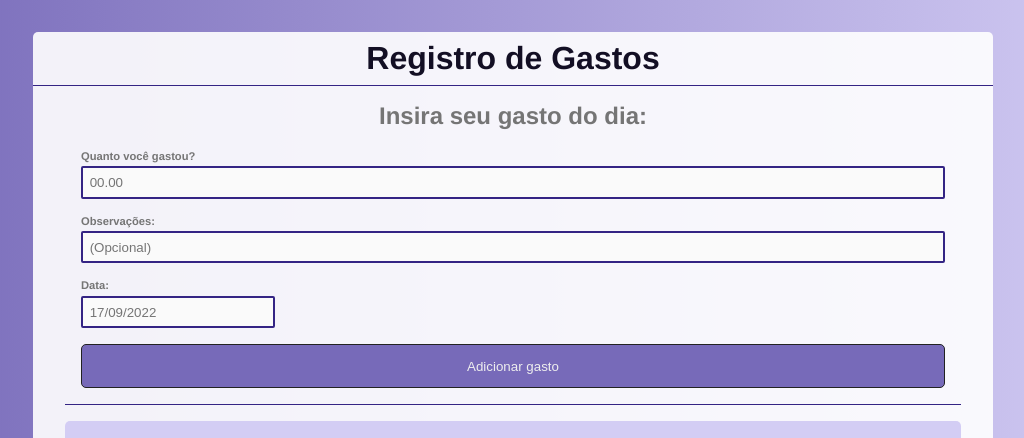
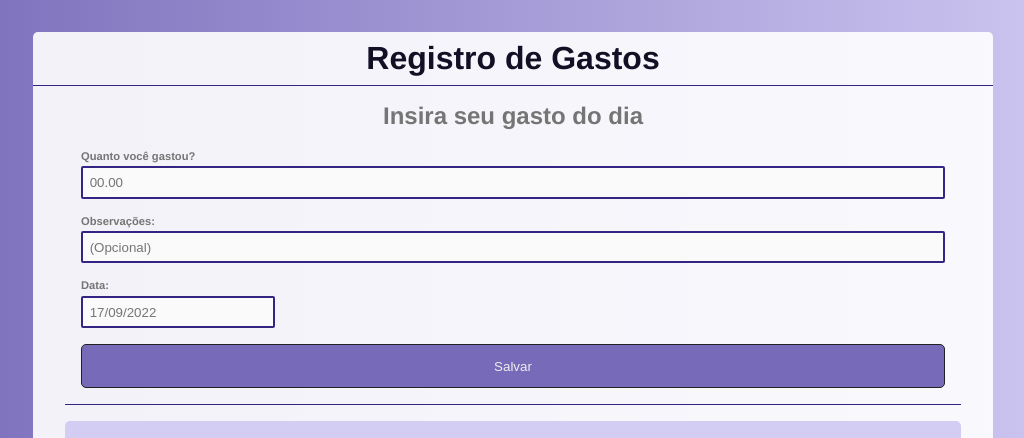
Before and after one commit to RodrigoLages/projetoZeus, a React (Create React App) app in the folder front/: page / in a window 1280 px wide. Shown: the top 438 px of the page, without its empty margins (127-1151 px from the left). Built offline with nearby package versions, Linux system fonts and the light colour scheme; no server answers.

Commit message:
Added update option to web front

```diff
--- a/front/src/App.css
+++ b/front/src/App.css
@@ -114,8 +114,11 @@ input[type="submit"] {
   text-align: center;
 }
 
+.purchase_container {
+  border-bottom: 1px solid #444;
+}
+
 .purchase {
-  border-bottom: 1px solid #444;
   padding: 1em 0;
   display: flex;
   justify-content: space-between;
@@ -131,7 +134,7 @@ input[type="submit"] {
   font-size: 0.7em;
   margin-bottom: 1.5em;
   word-wrap: break-word;
-  width: 50em;
+  width: 90%;
 }
 
 .purchase svg {
@@ -144,3 +147,19 @@ input[type="submit"] {
 svg:hover {
   color: var(--base-color-alt);
 }
+
+.left {
+  width: 0;
+  flex-grow: 1;
+  flex: 1;
+}
+
+.formEditShow {
+  display: block;
+  padding-bottom: 1.5em;
+}
+
+.formEditHide {
+  display: none;
+  padding-bottom: 1.5em;
+}
--- a/front/src/App.js
+++ b/front/src/App.js
@@ -1,16 +1,16 @@
 import "./App.css";
 
 import { useState, useEffect } from "react";
-import { BsTrash, BsArrowLeft, BsArrowRight } from "react-icons/bs";
-import DatePicker from "react-datepicker";
-import "react-datepicker/dist/react-datepicker.css";
+import { BsArrowLeft, BsArrowRight } from "react-icons/bs";
+import Form from "./components/Form";
+import ListItem from "./components/ListItem";
 
 const API = "http://localhost:4000";
 
 function App() {
   const [cost, setCost] = useState("");
   const [obs, setObs] = useState("");
-  const [selectedDate, setSelectedDate] = useState(new Date());
+  const [selectedDate, setSelectedDate] = useState(new Date().toString());
   const [selectedMonth, setSelectedMonth] = useState(new Date().getMonth());
   const [selectedYear, setSelectedYear] = useState(new Date().getFullYear());
   const [purchases, setPurchases] = useState([]);
@@ -68,47 +68,6 @@ function App() {
     loadData();
   }, []);
 
-  const handleSubmit = async (e) => {
-    e.preventDefault();
-
-    const purchase = {
-      cost,
-      obs,
-      date: selectedDate,
-    };
-
-    const res = await fetch(API + "/compra", {
-      method: "POST",
-      body: JSON.stringify(purchase),
-      headers: {
-        "Content-Type": "application/json",
-      },
-    })
-      .then((res) => res.json())
-      .then((data) => data)
-      .catch((err) => console.log(err));
-
-    setPurchases((prevState) =>
-      [...prevState, res.novaCompra].sort(
-        (a, b) => new Date(a.date).getDate() - new Date(b.date).getDate()
-      )
-    );
-
-    setCost("");
-    setObs("");
-    setSelectedDate(new Date());
-  };
-
-  const handleDelete = async (_id) => {
-    await fetch(API + "/compra/" + _id, {
-      method: "DELETE",
-    });
-
-    setPurchases((prevState) =>
-      prevState.filter((purchase) => purchase._id !== _id)
-    );
-  };
-
   const handleLeftArrow = () => {
     if (selectedMonth === 0) {
       setSelectedMonth(11);
@@ -131,44 +90,17 @@ function App() {
         <h1>Registro de Gastos</h1>
       </div>
       <div className="form">
-        <h2>Insira seu gasto do dia:</h2>
-        <form onSubmit={handleSubmit}>
-          <div className="form-control">
-            <label htmlFor="cost">Quanto você gastou?</label>
-            <input
-              type="number"
-              name="cost"
-              placeholder="00.00"
-              onChange={(e) => setCost(parseFloat(e.target.value))}
-              value={cost || ""}
-              min="0"
-              step="0.01"
-              required
-            />
-          </div>
-          <div className="form-control">
-            <label htmlFor="obs">Observações:</label>
-            <input
-              type="text"
-              name="obs"
-              placeholder="(Opcional)"
-              onChange={(e) => setObs(e.target.value)}
-              value={obs || ""}
-            />
-          </div>
-          <div className="form-control">
-            <label htmlFor="date">Data:</label>
-            <DatePicker
-              name="date"
-              selected={selectedDate}
-              onChange={(date) => setSelectedDate(date)}
-              dateFormat="dd/MM/yyyy"
-              maxDate={new Date()}
-              required
-            />
-          </div>
-          <input type="submit" value="Adicionar gasto" />
-        </form>
+        <h2>Insira seu gasto do dia</h2>
+        <Form
+          _id={undefined}
+          cost={cost}
+          setCost={setCost}
+          obs={obs}
+          setObs={setObs}
+          selectedDate={selectedDate}
+          setSelectedDate={setSelectedDate}
+          setPurchases={setPurchases}
+        />
       </div>
       <div className="total-month">
         <BsArrowLeft onClick={() => handleLeftArrow()} />
@@ -184,18 +116,14 @@ function App() {
         <h2>Lista de gastos</h2>
         {getMonthPurchases().length === 0 && <p>Não há gastos neste mês</p>}
         {getMonthPurchases().map((purchase) => (
-          <div className="purchase" key={purchase._id}>
-            <div>
-              <h3>R$ {parseFloat(purchase.cost).toFixed(2)}</h3>
-              <p>
-                Observações: {purchase.obs === "" ? "Nenhuma" : purchase.obs}
-              </p>
-            </div>
-            <div>
-              <h4>{new Date(purchase.date).toLocaleDateString("pt-BR")}</h4>
-              <BsTrash onClick={() => handleDelete(purchase._id)} />
-            </div>
-          </div>
+          <ListItem
+            key={purchase._id}
+            _id={purchase._id}
+            cost={purchase.cost}
+            obs={purchase.obs}
+            date={purchase.date}
+            setPurchases={setPurchases}
+          />
         ))}
       </div>
     </div>
--- /dev/null
+++ b/front/src/components/Form.js
@@ -0,0 +1,111 @@
+import DatePicker from "react-datepicker";
+import "react-datepicker/dist/react-datepicker.css";
+
+const API = "http://localhost:4000";
+
+function Form(props) {
+  const handleSubmit = async (e) => {
+    e.preventDefault();
+
+    if (!props._id) {
+      //Create
+      const purchase = {
+        cost: props.cost,
+        obs: props.obs,
+        date: props.selectedDate,
+      };
+
+      const res = await fetch(API + "/compra", {
+        method: "POST",
+        body: JSON.stringify(purchase),
+        headers: {
+          "Content-Type": "application/json",
+        },
+      })
+        .then((res) => res.json())
+        .then((data) => data)
+        .catch((err) => console.log(err));
+
+      props.setPurchases((prevState) =>
+        [...prevState, res.novaCompra].sort(
+          (a, b) => new Date(a.date).getDate() - new Date(b.date).getDate()
+        )
+      );
+
+      props.setCost("");
+      props.setObs("");
+      props.setSelectedDate(new Date().toString());
+    } else {
+      //Update
+      const purchase = {
+        _id: props._id,
+        cost: props.cost,
+        obs: props.obs,
+        date: props.selectedDate,
+      };
+
+      await fetch(API + "/compra/" + purchase._id, {
+        method: "PATCH",
+        body: JSON.stringify(purchase),
+        headers: {
+          "Content-Type": "application/json",
+        },
+      });
+
+      const res = await fetch(API + "/compra")
+        .then((res) => res.json())
+        .then((data) => data)
+        .catch((err) => console.log(err));
+
+      props.setPurchases(
+        res.compras.sort(
+          (a, b) => new Date(a.date).getDate() - new Date(b.date).getDate()
+        )
+      );
+
+      props.setFormVisibility(false);
+    }
+  };
+
+  return (
+    <form onSubmit={handleSubmit}>
+      <div className="form-control">
+        <label htmlFor="cost">Quanto você gastou?</label>
+        <input
+          type="number"
+          name="cost"
+          placeholder="00.00"
+          onChange={(e) => props.setCost(parseFloat(e.target.value))}
+          value={props.cost || ""}
+          min="0"
+          step="0.01"
+          required
+        />
+      </div>
+      <div className="form-control">
+        <label htmlFor="obs">Observações:</label>
+        <input
+          type="text"
+          name="obs"
+          placeholder="(Opcional)"
+          onChange={(e) => props.setObs(e.target.value)}
+          value={props.obs || ""}
+        />
+      </div>
+      <div className="form-control">
+        <label htmlFor="date">Data:</label>
+        <DatePicker
+          name="date"
+          selected={new Date(props.selectedDate)}
+          onChange={(date) => props.setSelectedDate(date.toString())}
+          dateFormat="dd/MM/yyyy"
+          maxDate={new Date()}
+          required
+        />
+      </div>
+      <input type="submit" value="Salvar" />
+    </form>
+  );
+}
+
+export default Form;
--- /dev/null
+++ b/front/src/components/ListItem.js
@@ -0,0 +1,59 @@
+import { useState } from "react";
+import { BsPencilSquare, BsTrash } from "react-icons/bs";
+import Form from "./Form";
+
+const API = "http://localhost:4000";
+
+function ListItem(props) {
+  const [cost, setCost] = useState(props.cost);
+  const [obs, setObs] = useState(props.obs);
+  const [selectedDate, setSelectedDate] = useState(props.date);
+  const [formVisibility, setFormVisibility] = useState(false);
+
+  const handleEdit = async (_id) => {
+    setFormVisibility(!formVisibility);
+  };
+
+  const handleDelete = async (_id) => {
+    await fetch(API + "/compra/" + _id, {
+      method: "DELETE",
+    });
+
+    props.setPurchases((prevState) =>
+      prevState.filter((purchase) => purchase._id !== _id)
+    );
+  };
+
+  return (
+    <div className="purchase_container">
+      <div className="purchase" key={props._id}>
+        <div className="left">
+          <h3>R$ {parseFloat(cost).toFixed(2)}</h3>
+          <p>Observações: {obs === "" ? "Nenhuma" : obs}</p>
+        </div>
+        <div>
+          <h4>{new Date(selectedDate).toLocaleDateString("pt-BR")}</h4>
+          <div>
+            <BsPencilSquare onClick={() => handleEdit(props._id)} />
+            <BsTrash onClick={() => handleDelete(props._id)} />
+          </div>
+        </div>
+      </div>
+      <div className={formVisibility ? "formEditShow" : "formEditHide"}>
+        <Form
+          _id={props._id}
+          cost={cost}
+          setCost={setCost}
+          obs={obs}
+          setObs={setObs}
+          selectedDate={selectedDate}
+          setSelectedDate={setSelectedDate}
+          setPurchases={props.setPurchases}
+          setFormVisibility={setFormVisibility}
+        />
+      </div>
+    </div>
+  );
+}
+
+export default ListItem;
```
